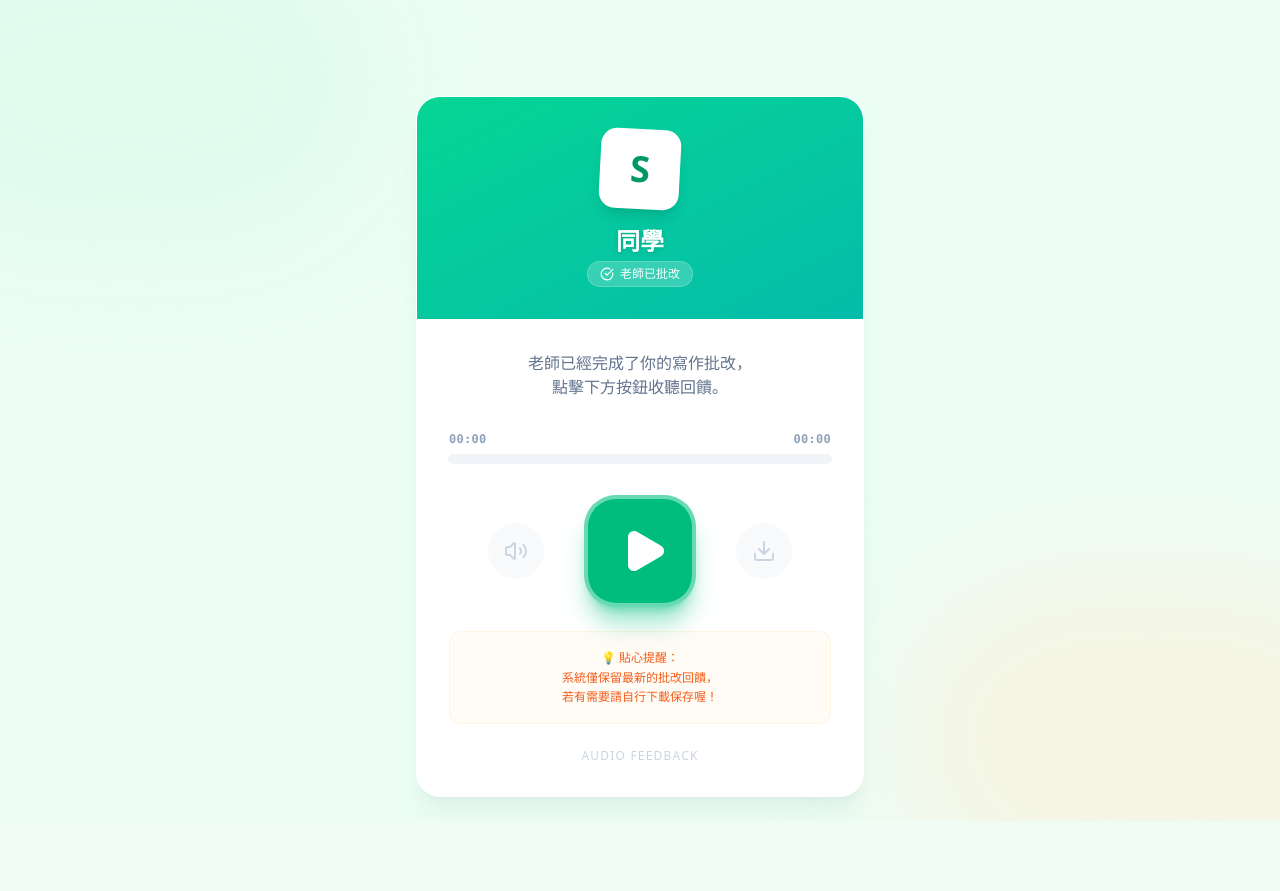
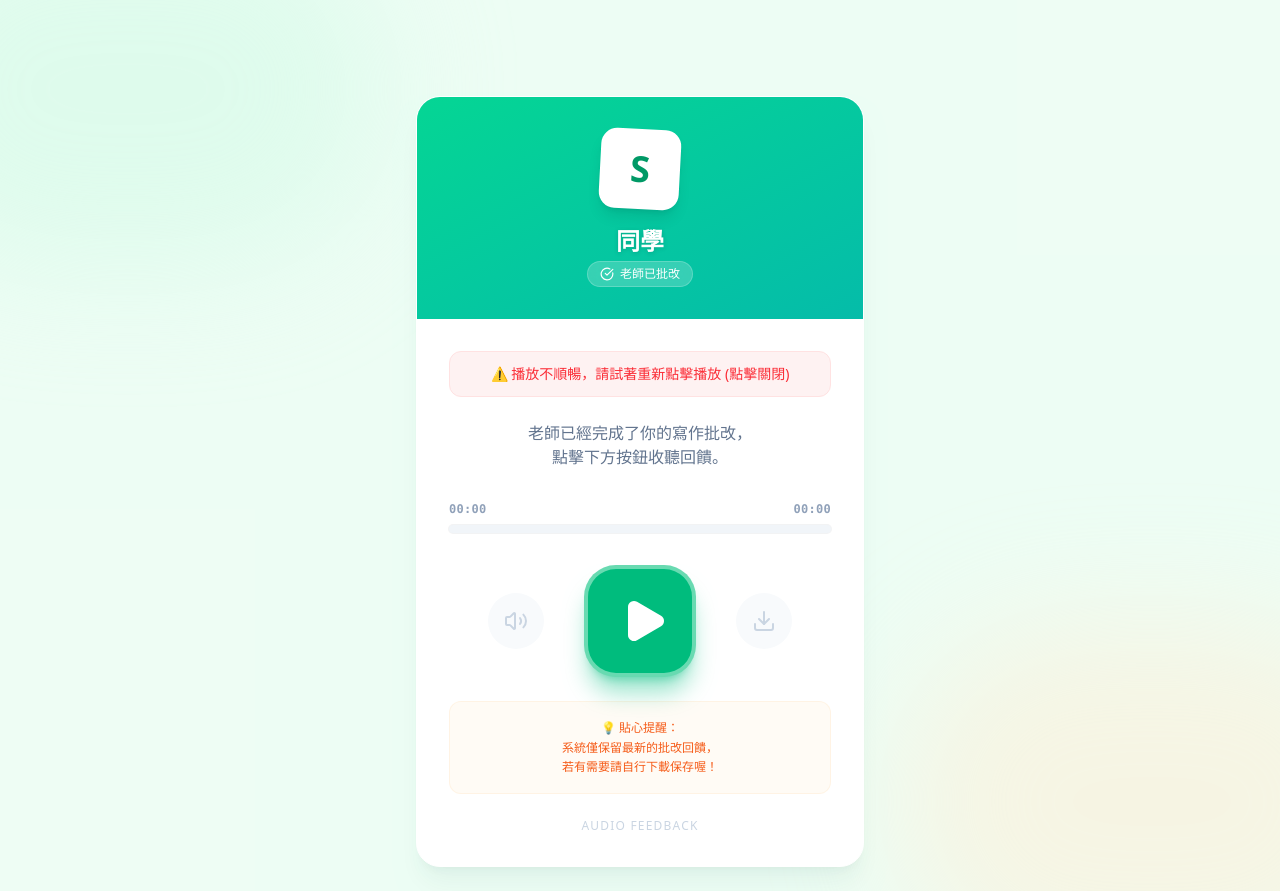
Before and after one commit to binongwu/voice-feedback-0211, a Next.js app: page /feedback/1 in a window 1280 px wide. Before the commit the page ends 821 px from the top, so only its background shows below. Built offline with nearby package versions, Linux system fonts and the light colour scheme; no server answers.

Commit message:
Fix: Enhance FeedbackPage error handling to be non-blocking (keep controls visible)

```diff
--- a/src/app/feedback/[id]/page.tsx
+++ b/src/app/feedback/[id]/page.tsx
@@ -116,21 +116,21 @@ export default function FeedbackPage() {
                             onTimeUpdate={handleTimeUpdate}
                             onEnded={() => { setIsPlaying(false); setProgress(0); }}
                             onError={(e) => {
-                                // Only show error if audioUrl exists but failed to load
-                                if (audioUrl) {
                                 console.error("Audio playback error", e);
-                                    setError('無法播放錄音檔，請稍後再試');
-                                }
+                                // Don't block UI, just notify user
+                                setError('播放不順暢，請試著重新點擊播放');
+                                setIsPlaying(false);
                             }}
                             className="hidden"
                         />
 
-                        {error ? (
-                            <div className="bg-red-50 text-red-500 p-4 rounded-xl text-center text-sm font-medium border border-red-100">
-                                {error}
+                        {/* Error Alert (Non-blocking) */}
+                        {error && (
+                            <div className="bg-red-50 text-red-500 p-3 mb-6 rounded-xl text-center text-sm font-medium border border-red-100 flex items-center justify-center gap-2 animate-in fade-in slide-in-from-top-2">
+                                <span onClick={() => setError(null)} className="cursor-pointer">⚠️ {error} (點擊關閉)</span>
                             </div>
-                        ) : (
-                            <>
+                        )}
+
                         <div className="text-center mb-8">
                             <p className="text-slate-500 font-medium">
                                 老師已經完成了你的寫作批改，<br />點擊下方按鈕收聽回饋。
@@ -183,9 +183,6 @@ export default function FeedbackPage() {
                                 💡 貼心提醒：<br />系統僅保留最新的批改回饋，<br />若有需要請自行下載保存喔！
                             </p>
                         </div>
-                            </>
-                        )}
-
                         <div className="text-center">
                             <p className="text-slate-300 text-xs font-medium uppercase tracking-widest">
                                 Audio Feedback
```
Lines whose indentation alone changed are shown as unchanged.
